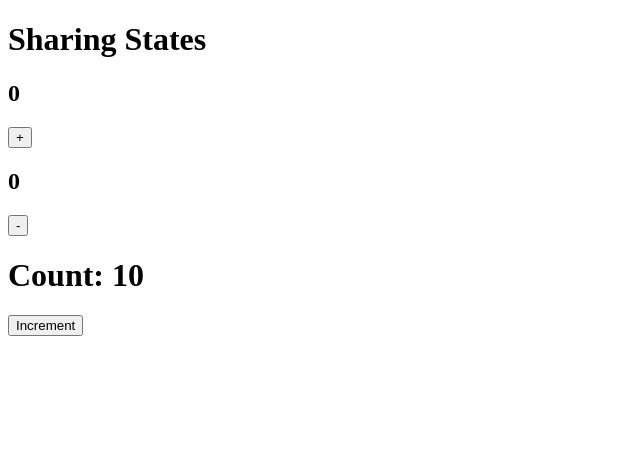
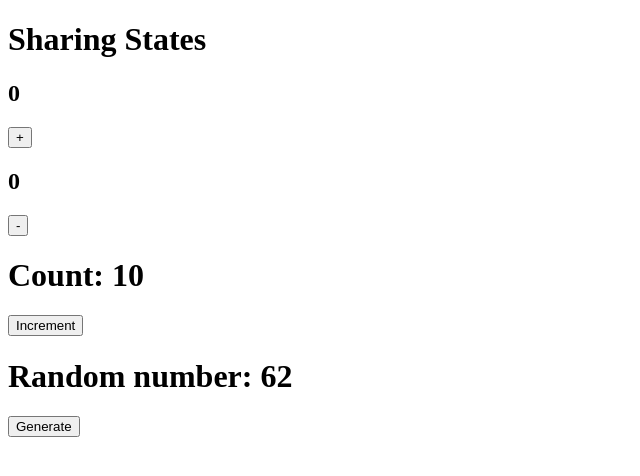
Before and after one commit to anandku06/ReactJs_Leveling, a React (Vite) app in the folder React_learns/: page / in a window 1280 px wide. Shown: the top 476 px of the page, without its empty margins (0-640 px from the left). Built offline with nearby package versions, Linux system fonts and the light colour scheme.

Commit message:
add Exam2 component; implement random number generation with state management in Exam2

```diff
--- a/React_learns/src/components/Exam1.jsx
+++ b/React_learns/src/components/Exam1.jsx
@@ -4,7 +4,7 @@ const Exam1 = () => {
     const [count, setCount] = useState(() => {
         const init = 10
         return init
-    }) // here as well the initial count is updated using arrowfn
+    }) // here as well the initial count is initialised using arrowfn
 
     const increment = () => {
         // here the setCount fn takes another func for updation of the state
@@ -12,6 +12,7 @@ const Exam1 = () => {
         // takes the latest count value and adds 1 to it
         setCount((prevCount) => prevCount + 1)
         // here as well, first setCount will update then, according to its return value this setCount will update
+        // now the updation is of 2
     }
   return <div>
     <h1>Count: {count}</h1>
--- /dev/null
+++ b/React_learns/src/components/Exam2.jsx
@@ -0,0 +1,19 @@
+import React, { useState } from "react";
+
+const Exam2 = () => {
+  const [randomNum, setRandomNum] = useState(() =>
+    Math.floor(Math.random() * 100)
+  );
+  return (
+    <div>
+      <h1>Random number: {randomNum}</h1>
+      <button
+        onClick={() => setRandomNum(() => Math.floor(Math.random() * 100))}
+      >
+        Generate
+      </button>
+    </div>
+  );
+};
+
+export default Exam2;
--- a/React_learns/src/components/InitialState.jsx
+++ b/React_learns/src/components/InitialState.jsx
@@ -1,11 +1,13 @@
 import React from "react";
 import Exam1 from "./Exam1";
+import Exam2 from "./Exam2";
 
 // when the useState takes arrowfn as thier initial value
 const InitialState = () => {
   return (
     <div>
       <Exam1 />
+      <Exam2 />
     </div>
   );
 };
```
